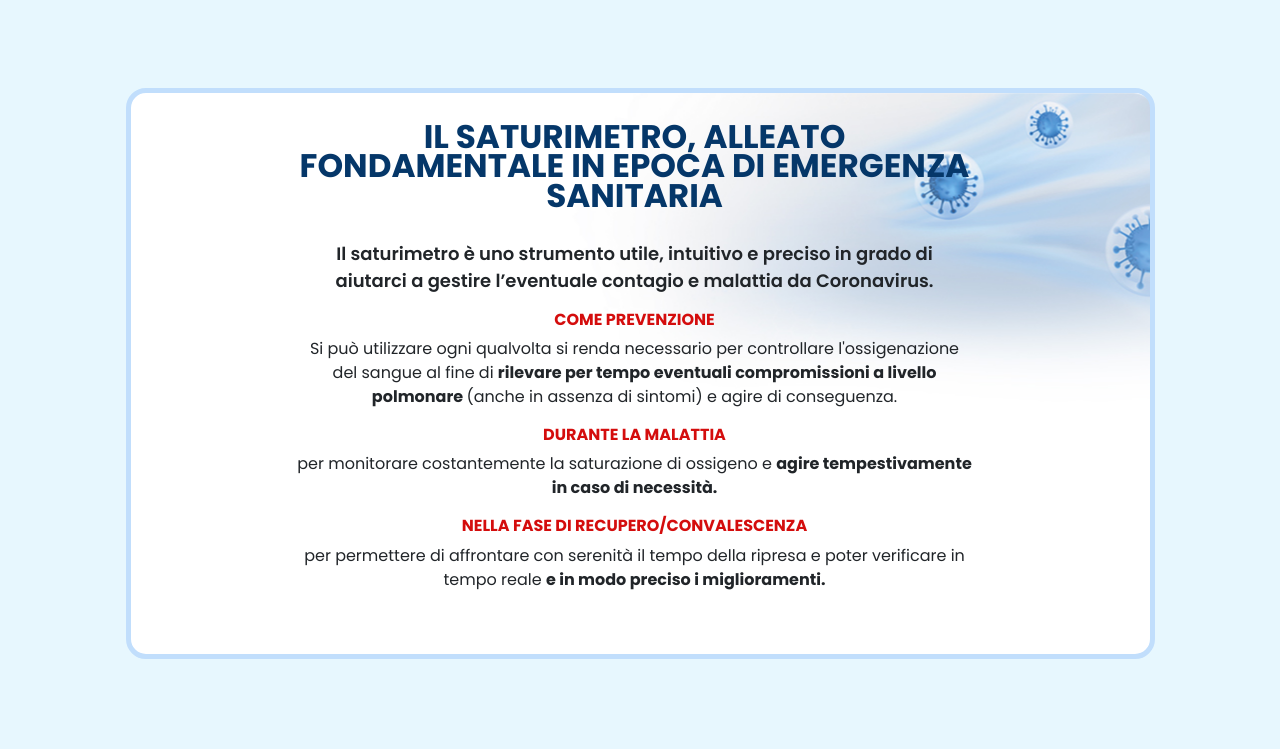
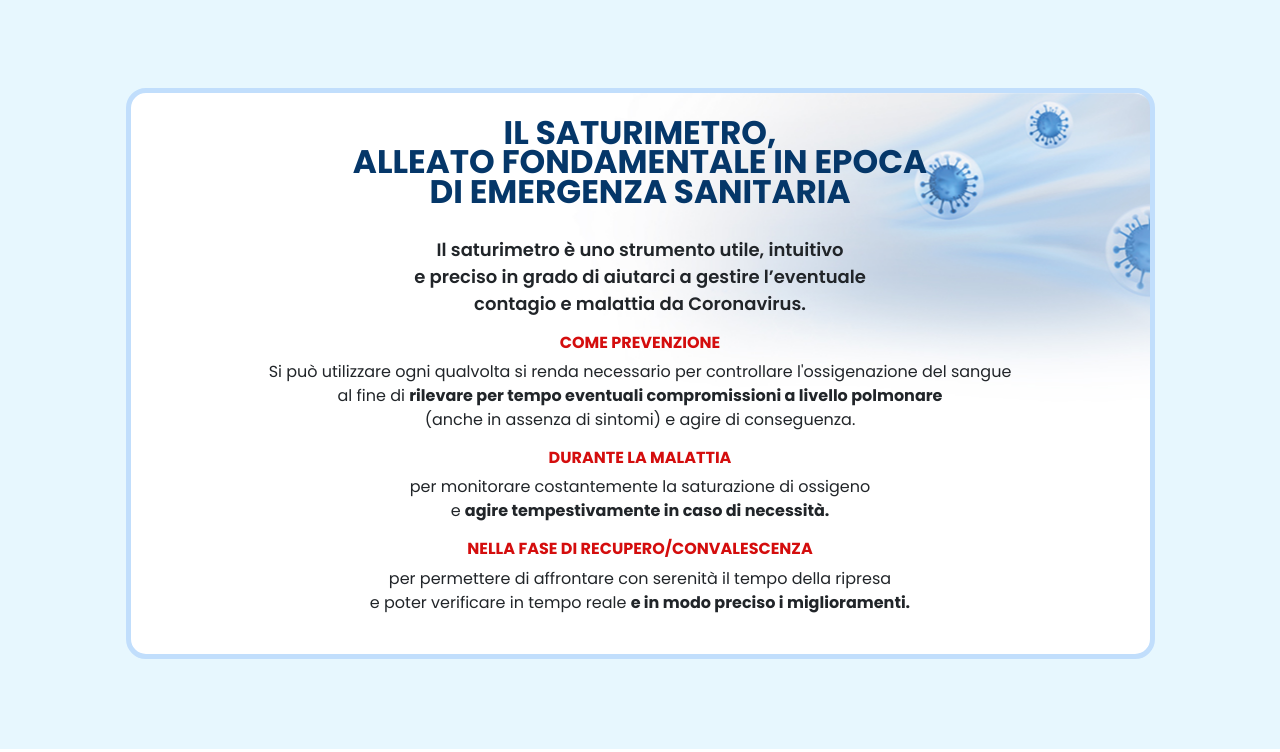
Before and after one commit to antonio-fiorentino/proj-prontex, a plain HTML site: page index.html in a window 1280 px wide. Shown: the part 1833-2585 px from the top of the page. Drawn offline with nearby package versions, Linux system fonts and the light colour scheme.

Commit message:
Refactoring

```diff
--- a/css/style.css
+++ b/css/style.css
@@ -87,6 +87,7 @@ header {
     color: #053769;
     font-weight: bold;
     margin: 75px 0px;
+    cursor: pointer;
 }
 
 .information-box {
@@ -103,8 +104,7 @@ header {
     background-image: url("../img/bg-image-box.jpg");
     background-repeat: no-repeat;
     background-position: 50% -1%;
-    padding: 29px 176px 0px 165px;
-    word-wrap: break-word;
+    padding: 25px 0 0 0;
 }
 
 .box > div > h6 {
@@ -173,6 +173,7 @@ header {
     height: 50px;
     color: #053769;
     font-weight: bold;
+    cursor: pointer;
 }
 
 #operation {
@@ -330,6 +331,10 @@ header {
     margin: 35px 0 60px 24px;
 }
 
+.sez-eng {
+    margin-bottom: 45px;
+}
+
 .sez-eng > ul {
     margin-bottom: 0 !important;
 }
@@ -398,6 +403,7 @@ header {
 .blue-plus {
     color: #00a5ef;
     font-size: 24px;
+    cursor: pointer;
 }
 
 .info {
@@ -432,19 +438,25 @@ footer > div > ul > li > a {
     color: #1a1a1a;
 }
 
-.contact{
+footer > div > ul > li > a:hover {
+    text-decoration: none;
+    color: #1a1a1a;
+
+}
+
+.contact {
     line-height: 1;
     margin-top: 58px;
 }
 
-.contact>.row{
+.contact > .row {
     padding-left: 20px;
 }
 
-.contact > .row>div>{
+.contact > .row > div > {
     vertical-align: middle;
 }
 
-.contact-details{
+.contact-details {
     font-size: 12px;
 }
--- a/index.html
+++ b/index.html
@@ -27,7 +27,7 @@
 
                 <div class="list col-9">
                     <ul>
-                        <li><a href="#punti-di-forza">punti di forza</a></li>
+                        <li><a href="#strengths">punti di forza</a></li>
                         <li>|</li>
                         <li><a href="#doctor-advises">il medico consiglia</a></li>
                         <li>|</li>
@@ -61,7 +61,7 @@
         <img src="img/waves.jpg" alt="">
     </section>
 
-    <section id="punti-di-forza" class="container">
+    <section id="strengths" class="container">
         <div class="container-prontex">
             <div class="row">
                 <div class="col-6 sez-left">
@@ -101,7 +101,7 @@
                         <img src="img/icon-3.jpg">
                         <div>
                             <span class="title-blue">Veloce</span> <br>
-                            <span class="description">Rilevazione dei valori in circa 5 secondi</span>
+                            <span class="description">Rilevazione dei valori <br> in circa 5 secondi</span>
                         </div>
 
                     </div>
@@ -158,11 +158,11 @@
     <section class="information-box d-flex justify-content-center align-items-center">
         <div class="box text-center">
             <div>
-                <h2>il saturimetro, alleato fondamentale in epoca di emergenza sanitaria</h2>
+                <h2>il saturimetro, <br> alleato fondamentale in epoca <br> di emergenza sanitaria</h2>
             </div>
             <div class="subtitle">
-                <p>Il saturimetro è uno strumento utile, intuitivo
-                    e preciso in grado di aiutarci a gestire l’eventuale
+                <p>Il saturimetro è uno strumento utile, intuitivo <br>
+                    e preciso in grado di aiutarci a gestire l’eventuale <br>
                     contagio e malattia da Coronavirus.</p>
             </div>
 
@@ -170,10 +170,10 @@
                 <h6>come prevenzione</h6>
                 <p>
                     Si può utilizzare ogni qualvolta si renda necessario
-                    per controllare l'ossigenazione del sangue al fine di
+                    per controllare l'ossigenazione del sangue <br> al fine di
                     <strong>
                         rilevare per tempo eventuali
-                        compromissioni a livello polmonare
+                        compromissioni a livello polmonare <br>
                     </strong>
                     (anche in assenza di sintomi) e agire di conseguenza.
                 </p>
@@ -182,7 +182,7 @@
             <div class="utility">
                 <h6>Durante la malattia</h6>
                 <p>
-                    per monitorare costantemente la saturazione di ossigeno e
+                    per monitorare costantemente la saturazione di ossigeno <br> e
                     <strong>
                         agire tempestivamente in caso di necessità.
                     </strong>
@@ -193,7 +193,7 @@
             <div class="utility">
                 <h6>nella fase di recupero/convalescenza</h6>
                 <p>
-                    per permettere di affrontare con serenità il tempo della ripresa
+                    per permettere di affrontare con serenità il tempo della ripresa <br>
                     e poter verificare in tempo reale
                     <strong>
                         e in modo preciso i miglioramenti.
@@ -536,7 +536,8 @@
         <div class="container-fluid info d-flex justify-content-center">
             <div>
                 <strong>
-                    Le informazioni riportate nel sito Prontex.it e relative a dispositivi medici non hanno alcuna natura
+                    Le informazioni riportate nel sito Prontex.it e relative a dispositivi medici non hanno alcuna
+                    natura
                     pubblicitaria. <br>
                     Tutti i contenuti, in qualunque forma realizzati, (testi, immagini, anche fotografiche, descrizioni
                     tecniche
@@ -560,7 +561,7 @@
         <div class="text-center">
             <img src="img/social-icons.jpg" alt="">
             <ul>
-                <li><a href="#punti-di-forza">punti di forza</a></li>
+                <li><a href="#strengths">punti di forza</a></li>
                 <li>|</li>
                 <li><a href="#doctor-advises">il medico consiglia</a></li>
                 <li>|</li>
```
